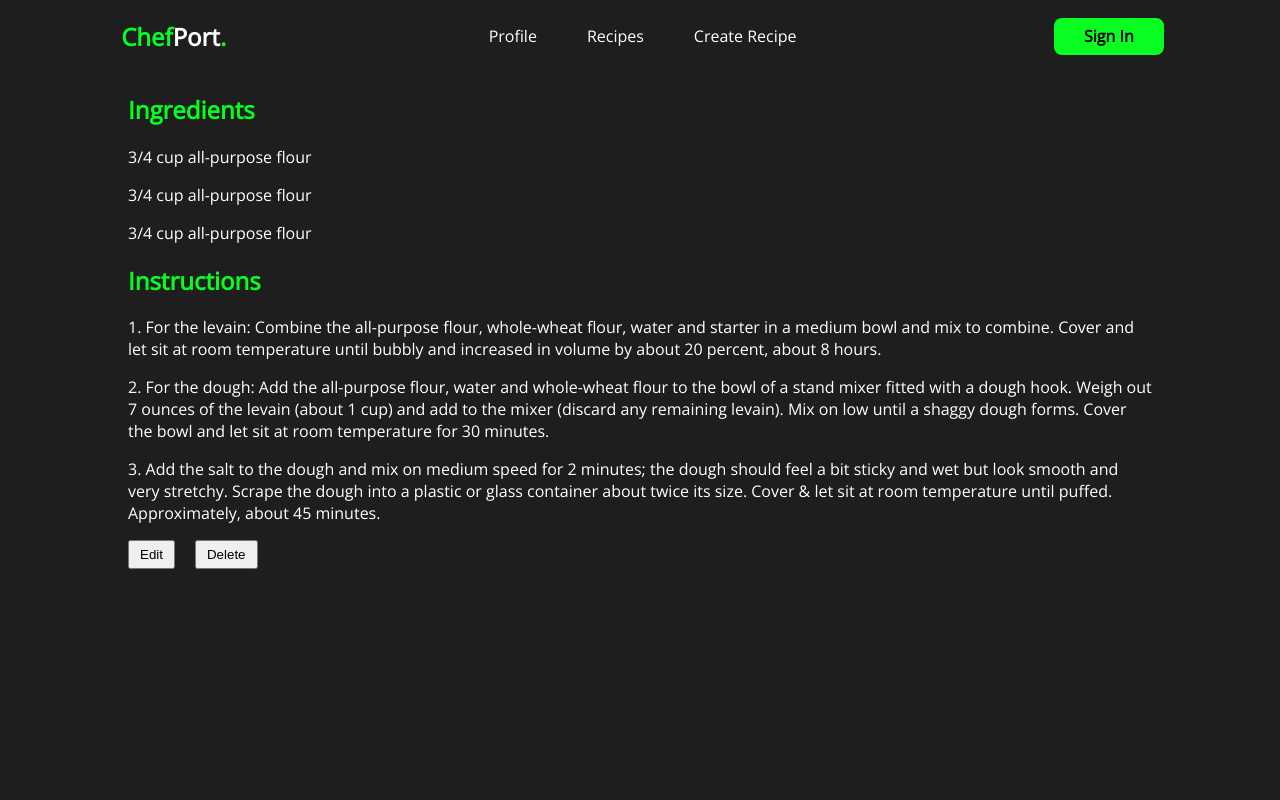
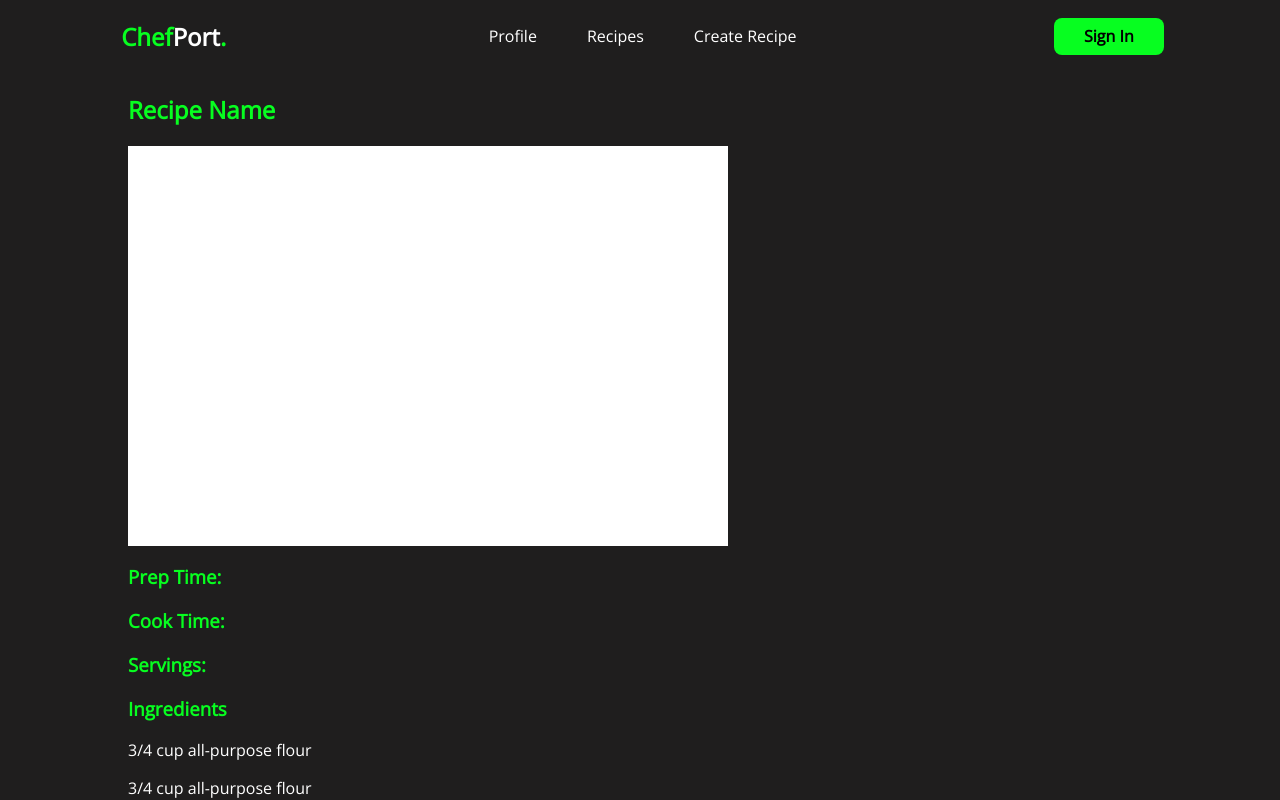
Before and after one commit to bschatzj/chefstuff, a React (Create React App) app: page /chef-recipe in a window 1280 px wide. Shown: the top 800 px of the page. Built offline with nearby package versions, Linux system fonts and the light colour scheme.

Commit message:
updated recipe pages

```diff
--- a/src/components/ChefRecipe.js
+++ b/src/components/ChefRecipe.js
@@ -3,11 +3,16 @@ import React from "react";
 const ChefRecipe = () => {
     return (
         <div className="chef-recipe-div">
-            <h2>Ingredients</h2>
+            <h2>Recipe Name</h2>
+            <div className="recipe-image"></div>
+            <h3>Prep Time: </h3>
+            <h3>Cook Time: </h3>
+            <h3>Servings: </h3>
+            <h3>Ingredients</h3>
             <p>3/4 cup all-purpose flour</p>
             <p>3/4 cup all-purpose flour</p>
             <p>3/4 cup all-purpose flour</p>
-            <h2>Instructions</h2>
+            <h3>Instructions</h3>
             <p> 1. For the levain: Combine the all-purpose flour, whole-wheat flour, water and starter in a medium bowl and mix to combine. Cover and let sit at room temperature until bubbly and increased in volume by about 20 percent, about 8 hours.</p>
             <p> 2. For the dough: Add the all-purpose flour, water and whole-wheat flour to the bowl of a stand mixer fitted with a dough hook. Weigh out 7 ounces of the levain (about 1 cup) and add to the mixer (discard any remaining levain). Mix on low until a shaggy dough forms. Cover the bowl and let sit at room temperature for 30 minutes.</p>
             <p> 3. Add the salt to the dough and mix on medium speed for 2 minutes; the dough should feel a bit sticky and wet but look smooth and very stretchy. Scrape the dough into a plastic or glass container about twice its size. Cover & let sit at room temperature until puffed. Approximately, about 45 minutes.</p>
--- a/src/styles.scss
+++ b/src/styles.scss
@@ -550,11 +550,13 @@ nav {
   }
 }
 
+// Recipe pages
+
 .chef-recipe-div {
   text-align: left;
   width: 80%;
   margin: 0 auto;
-  h2 {
+  h2, h3 {
     color: #07fe20;
   }
   p {
@@ -563,8 +565,17 @@ nav {
   .edit-recipe-button {
     padding: 5px 10px;
     margin-right: 20px;
+    border-radius: 2px;
   }
   .delete-recipe-button {
     padding: 5px 10px;
+    border-radius: 2px;
   }
 }
+
+.recipe-image {
+  background-color: white;
+  width: 600px;
+  height: 400px;
+  padding: 50px;
+}
```
Also changed, not shown: src/components/GuestRecipe.js (+8 -5 lines), src/components/Nav.js (line endings or trailing spaces), 1 other file (tests, documents, lock files or other folders).
